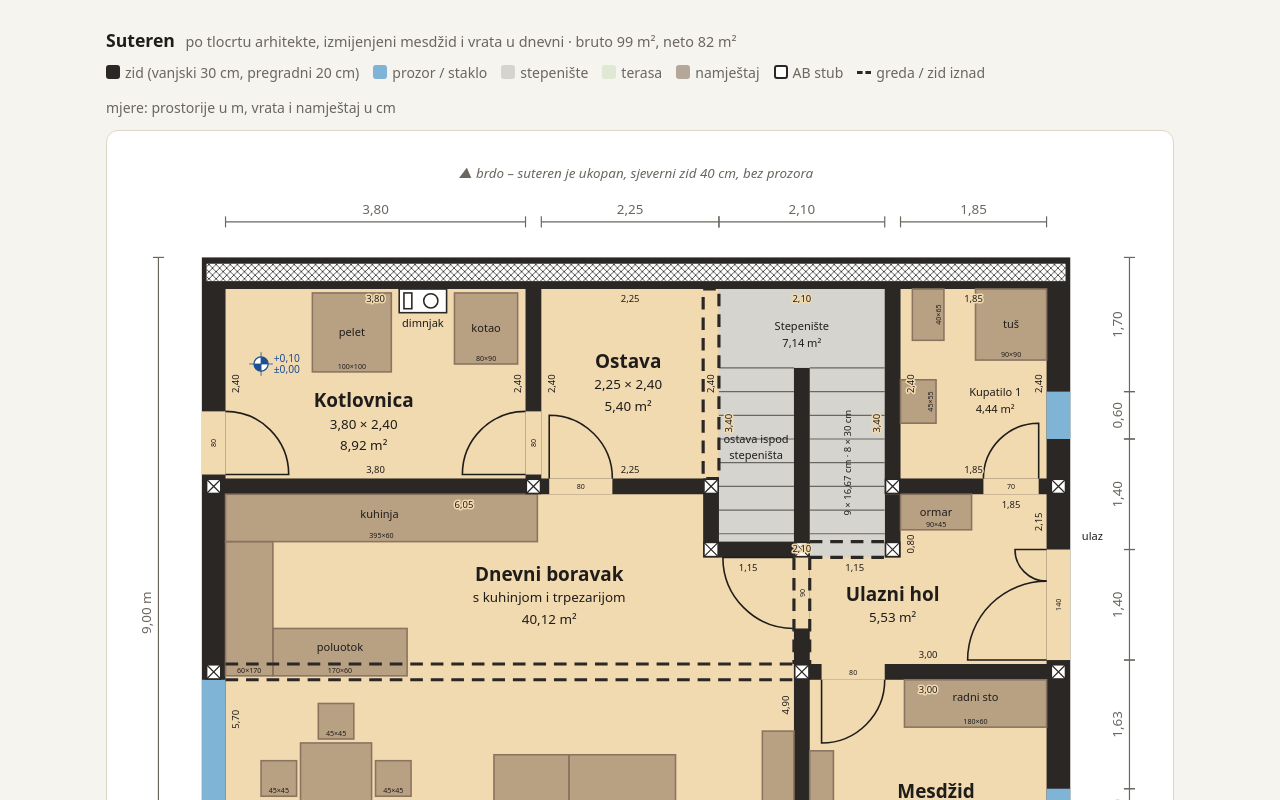
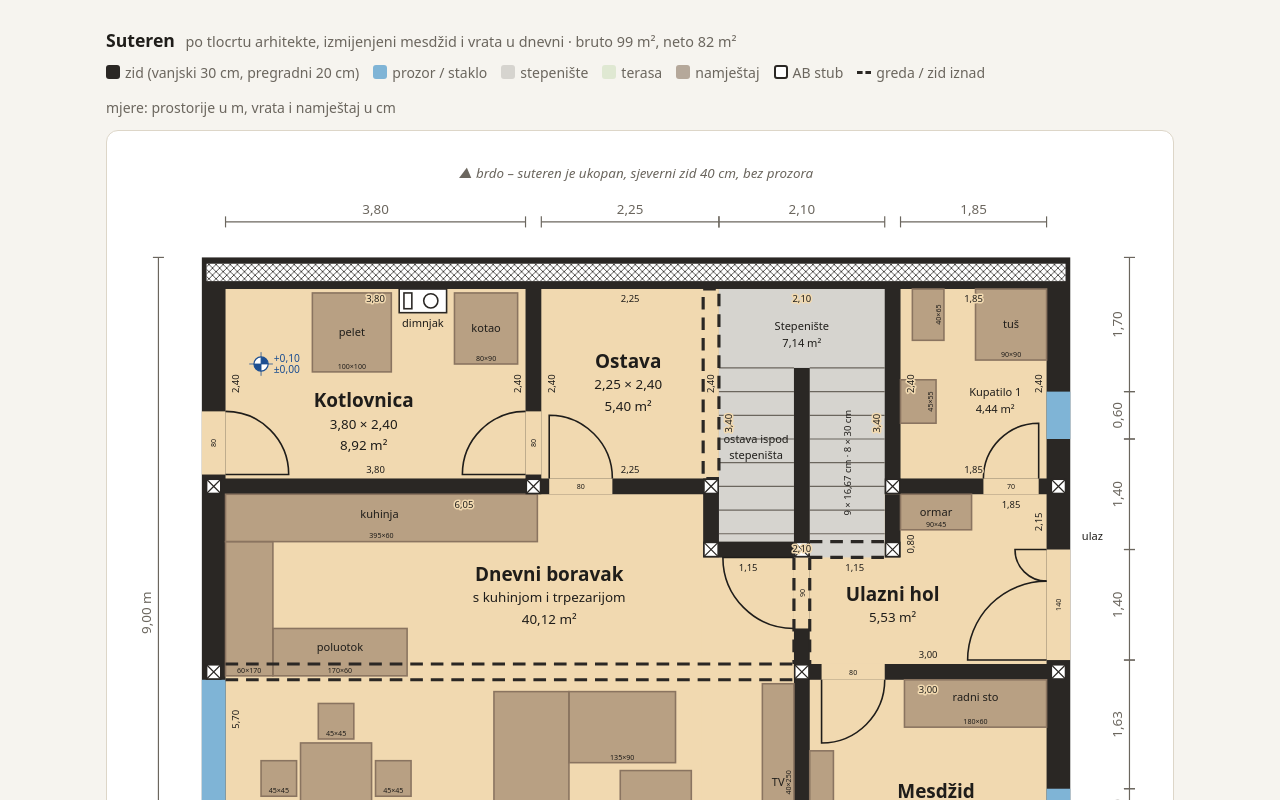
Before and after one commit to nediml/tlocrt-kuce, a plain HTML site: page arhitekta.html in a window 1280 px wide. Shown: the part 1360-2160 px from the top of the page. Drawn offline with Linux system fonts and the light colour scheme.

Commit message:
arhitekta.html: garnitura 80 cm od južnog zida, stolić i TV s njom
Co-Authored-By: Claude Fable 5.2 <noreply@anthropic.com>

```diff
--- a/arhitekta.html
+++ b/arhitekta.html
@@ -241,7 +241,7 @@ const plans = {
     ],
     skipDims: [3, 4, 6],
     xdims: [
-      [3.32, 3.17, '6,05'], [.47, 5.85, '5,70', 1], [3.12, 8.63, '7,20'], [6.92, 3.97, '1,15'], [7.44, 5.67, '4,90', 1],   // dnevni
+      [3.32, 3.17, '6,05'], [.47, 5.85, '5,70', 1], [3.12, 8.63, '7,20'], [6.92, 3.97, '1,15'], [7.44, 8.30, '4,90', 1],   // dnevni
       [10.25, 3.17, '1,85'], [9.02, 3.63, '0,80', 1], [8.27, 3.97, '1,15'],                             // ulazni hol
       [9.20, 5.08, '3,00'], [10.64, 3.35, '2,15', 1],
     ],
@@ -270,8 +270,8 @@ const plans = {
       [1.25, 6.15, .90, 1.80],                                                                 // sto za 6
       [.75, 6.375, .45, .45], [.75, 7.275, .45, .45], [2.20, 6.375, .45, .45], [2.20, 7.275, .45, .45],   // stolice uz strane
       [1.475, 5.65, .45, .45], [1.475, 8.00, .45, .45],                                        // stolice na čelima
-      [3.70, 6.30, .95, 2.30], [4.65, 6.30, 1.35, .90],                                        // garnitura
-      [5.30, 7.30, .90, .60], [7.10, 6.00, .40, 2.50],                                         // stolić, TV
+      [3.70, 5.50, .95, 2.30], [4.65, 5.50, 1.35, .90],                                        // garnitura
+      [5.30, 6.50, .90, .60], [7.10, 5.40, .40, 2.50],                                         // stolić, TV
       [9.80, .40, .90, .90], [9.00, .40, .40, .65], [8.85, 1.55, .45, .55],                    // tuš, šolja, umivaonik
       [8.85, 3.00, .90, .45],                                                                 // ormar
       [7.70, 6.25, .30, 2.45], [8.90, 5.35, 1.80, .60],                                        // mesdžid: police, radni sto
@@ -286,8 +286,8 @@ const plans = {
       [8.75, 4.35, 'Ulazni hol', '5,53 m²'], [9.30, 6.85, 'Mesdžid', '+ radna soba', '10,05 m²'],
     ],
     tiny: [
-      [2.25, 3.30, 'kuhinja'], [5.50, 9.40, 'izlaz'], [8.90, 9.40, 'izlaz'], [1.75, 4.98, 'poluotok'], [1.70, 7.10, 'sto'], [4.17, 7.90, 'garnitura'],
-      [7.30, 7.30, 'TV'], [8.35, 7.60, 'police'], [9.80, 5.62, 'radni sto'], [10.22, 7.65, 'kibla'], [9.30, 3.28, 'ormar'],
+      [2.25, 3.30, 'kuhinja'], [5.50, 9.40, 'izlaz'], [8.90, 9.40, 'izlaz'], [1.75, 4.98, 'poluotok'], [1.70, 7.10, 'sto'], [4.17, 7.10, 'garnitura'],
+      [7.30, 6.70, 'TV'], [8.35, 7.60, 'police'], [9.80, 5.62, 'radni sto'], [10.22, 7.65, 'kibla'], [9.30, 3.28, 'ormar'],
       [7.02, 2.35, 'ostava ispod'], [7.02, 2.55, 'stepeništa'],
       [1.90, 1.00, 'pelet'], [3.60, .95, 'kotao'], [2.80, .88, 'dimnjak'], [11.28, 3.58, 'ulaz'],
       [10.25, .90, 'tuš'], [10.05, 1.75, 'Kupatilo 1'], [10.05, 1.97, '4,44 m²'],
```
